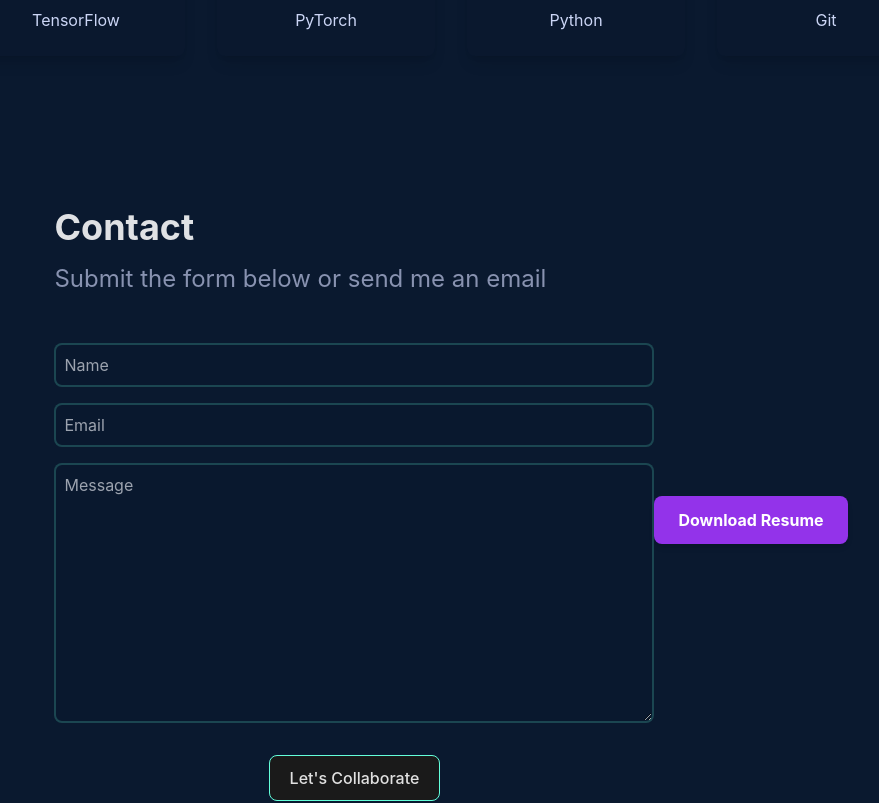
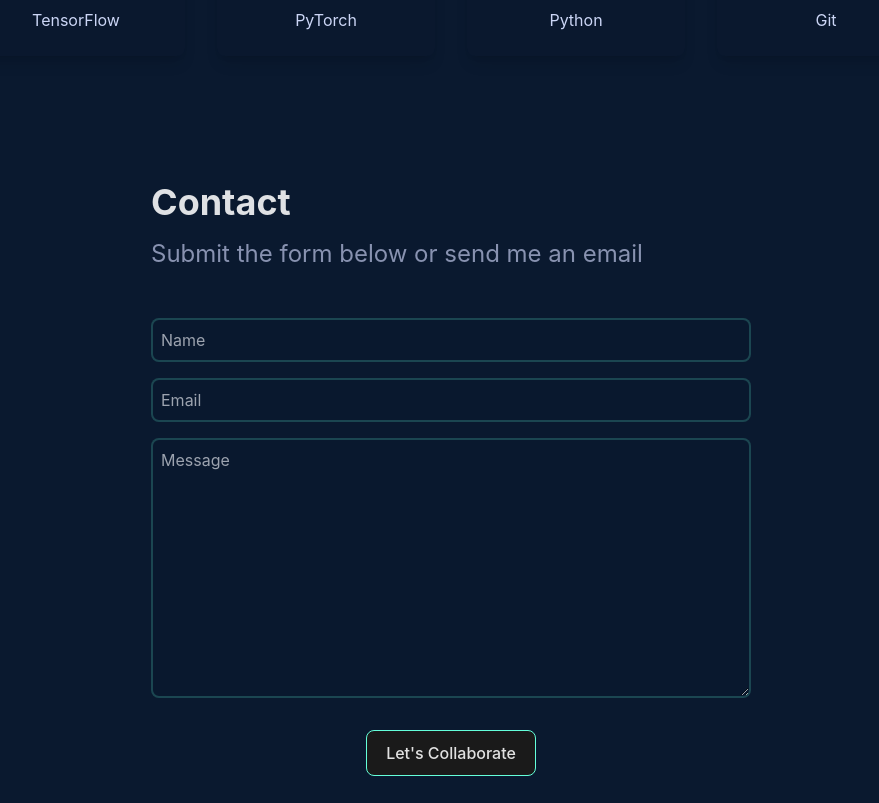
Before and after one commit to KalebAsratemedhin/Portfolio, a Next.js app in the folder portfolio/: page / in a window 1280 px wide. Shown: the part 5020-5823 px from the top of the page, without its empty margins (189-1068 px from the left). Built offline with nearby package versions, Linux system fonts and the light colour scheme.

Commit message:
fix: update button styling

```diff
--- a/portfolio/app/components/Contact.tsx
+++ b/portfolio/app/components/Contact.tsx
@@ -1,6 +1,6 @@
 const Contact = () => {
     return (
-      <div id="contact" className="w-full min-h-screen bg-primary flex justify-center items-center p-4">
+      <div id="contact" className="w-full min-h-screen bg-primary flex flex-col justify-center items-center p-4">
         <form className="flex flex-col max-w-[600px] w-full animate-slide-up">
           <div className="pb-8">
             <p className="section-title text-4xl font-bold">Contact</p>
@@ -34,7 +34,7 @@ const Contact = () => {
         <a
         href="/resume-vl.pdf"
         download="Kaleb_Resume.pdf"
-        className="bg-purple-600 hover:bg-purple-700 text-white font-bold py-3 px-6 rounded-lg shadow-md transition-all duration-300"
+        className="bg-[#1a1a1a] hover:border-[#646cff] border border-[#64ffda] text-white font-bold py-3 px-6 rounded-lg shadow-md transition-all duration-300"
       >
         Download Resume
       </a>
```
